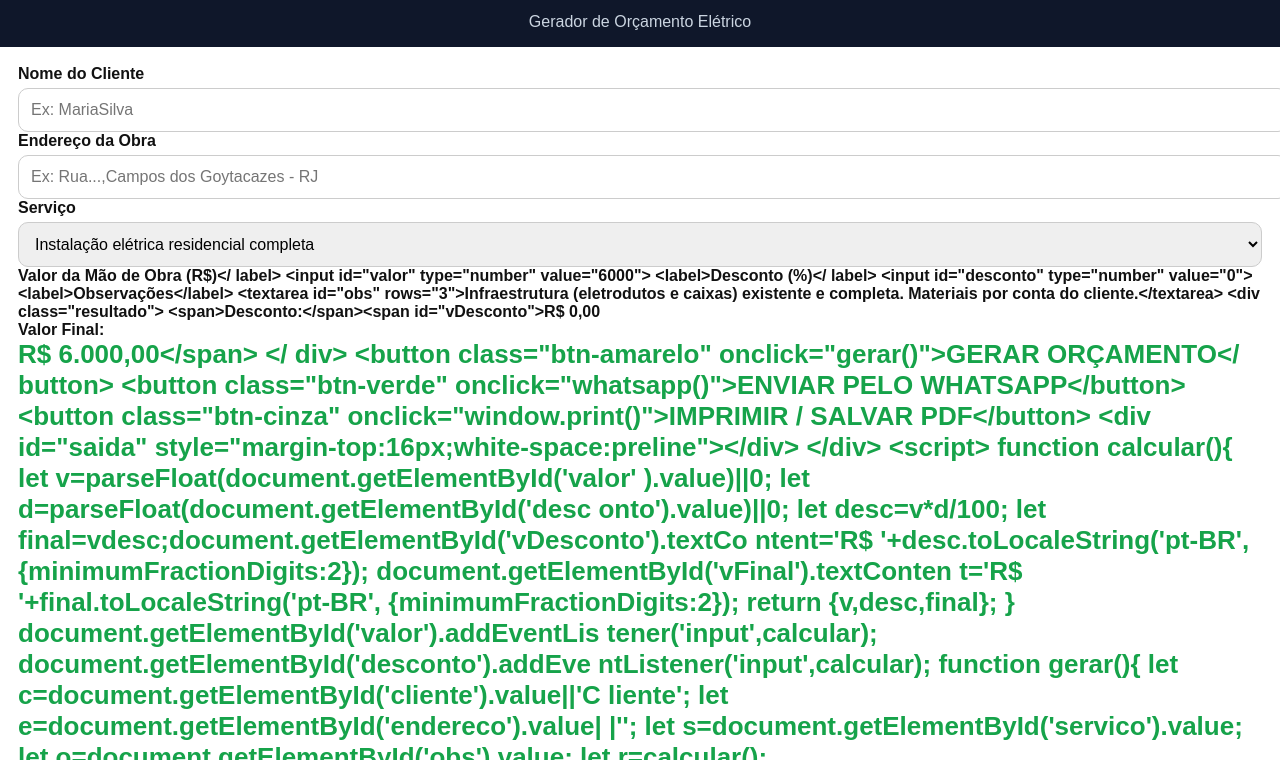
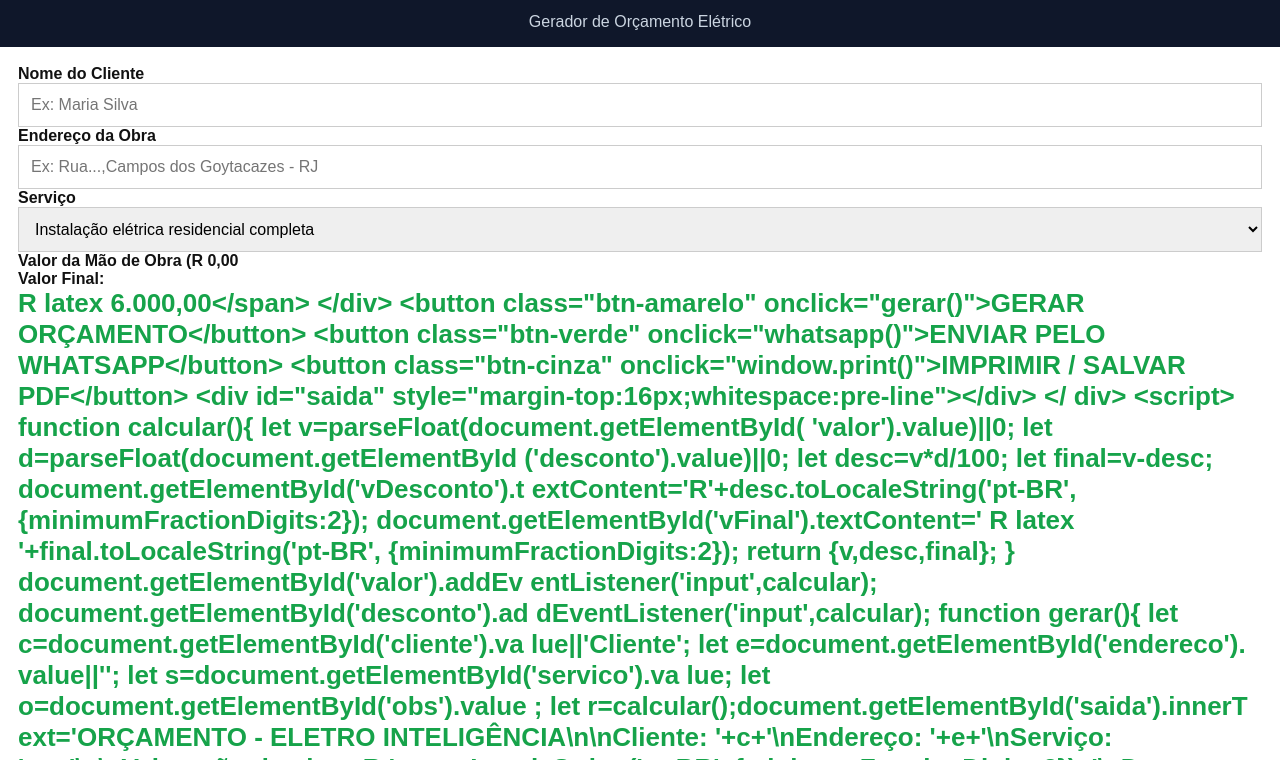
Before and after one commit to andersonsilva199154-maker/ELETRO-INTELIGENCE, a plain HTML site: page index.html in a window 1280 px wide. Shown: the part 40-800 px from the top of the page. Drawn offline with Linux system fonts and the light colour scheme.

Commit message:
Update index.html

```diff
--- a/index.html
+++ b/index.html
@@ -2,121 +2,114 @@
 <html lang="pt-BR">
 <head>
 <meta charset="UTF-8">
-<meta name="viewport"
-content="width=device-width, initialscale=1.0">
+<meta name="viewport" content="width=devicewidth, initial-scale=1.0">
 <title>Eletro Inteligência - Orçamento</title>
 <style>
-body{font-family:Arial,sansserif;background:#0f172a;color:#fff;margin:0;p
-1.
-2.
-3.
-4.
-5.
-6.
-7.adding:16px}
+body{font-family:Arial,sansserif;background:#0f172a;color:#fff;margin:0;pad
+ding:16px}
 .card{background:#fff;color:#111;borderradius:16px;padding:18px;maxwidth:520px;margin:auto}
 h1{color:#facc15;text-align:center;margin:0}
 p.sub{text-align:center;color:#cbd5e1}
 label{font-weight:bold;display:block;margintop:12px}
-input,select,textarea{width:100%;padding:12px;
-border-radius:10px;border:1px solid
-#ccc;margin-top:5px;box-sizing:borderbox;font-size:16px}
-button{width:100%;padding:14px;border:none;
-border-radius:12px;font-size:17px;fontweight:bold;margin-top:12px;cursor:pointer}
+input,select,textarea{width:100%;padding:12px;b
+order-radius:10px;border:1px solid #ccc;margintop:5px;box-sizing:border-box;font-size:16px}
+button{width:100%;padding:14px;border:none;bor
+der-radius:12px;font-size:17px;fontweight:bold;margin-top:12px;cursor:pointer}
 .btn-amarelo{background:#facc15}
 .btn-verde{background:#22c55e;color:#fff}
 .btn-cinza{background:#e2e8f0}
-.resultado{background:#fef9c3;borderradius:12px;padding:14px;margin-top:14px}.total{font-size:26px;fontweight:bold;color:#16a34a;display:block}
+.resultado{background:#fef9c3;borderradius:12px;padding:14px;margin-top:14px}
+.total{font-size:26px;fontweight:bold;color:#16a34a;display:block}
 </style>
 </head>
 <body>
 <h1>Õ ELETRO INTELIGÊNCIA</h1>
-<p class="sub">Gerador de Orçamento
-Elétrico</p>
+<p class="sub">Gerador de Orçamento Elétrico</
+p>
 <div class="card">
 <label>Nome do Cliente</label>
-<input id="cliente" placeholder="Ex: Maria
-Silva">
-<label>Endereço da Obra</label>
+<input id="cliente" placeholder="Ex: Maria Silva"><label>Endereço da Obra</label>
 <input id="endereco" placeholder="Ex: Rua...,
 Campos dos Goytacazes - RJ">
 <label>Serviço</label>
 <select id="servico">
 <option>Instalação elétrica residencial
 completa</option>
-<option>Instalação de padrão de entrada</option>
+<option>Instalação de padrão de entrada</
+option>
 <option>Montagem de QDC / Quadro de
 distribuição</option>
-<option>Passagem de cabos / fiação</
+<option>Passagem de cabos / fiação</option>
+<option>Instalação de tomadas e interruptores</
 option>
-<option>Instalação de tomadas e
-interruptores</option>
 <option>Outro serviço</option>
 </select>
-<label>Valor da Mão de Obra (R$)&lt;/
-label&gt; &lt;input id="valor" type="number"
-value="6000"&gt; &lt;label&gt;Desconto (%)&lt;/
-label&gt; &lt;input id="desconto"
-type="number" value="0"&gt;
-&lt;label&gt;Observações&lt;/label&gt;
-&lt;textarea id="obs"
-rows="3"&gt;Infraestrutura (eletrodutos e
-caixas) existente e completa. Materiais por
-conta do cliente.&lt;/textarea&gt; &lt;div
-class="resultado"&gt; &lt;span&gt;Desconto:&lt;/span&gt;&lt;span id="vDesconto"&gt;R$
+<label>Valor da Mão de Obra (R
 0,00</span><br>
-<span>Valor Final: </span><span class="total"
-id="vFinal">R$ 6.000,00&lt;/span&gt; &lt;/
-div&gt; &lt;button class="btn-amarelo"
-onclick="gerar()"&gt;GERAR ORÇAMENTO&lt;/
-button&gt; &lt;button class="btn-verde"
+<span>Valor Final: </span><span class="total"id="vFinal">R
+latex
+6.000,00&lt;/span&gt; &lt;/div&gt;
+&lt;button class="btn-amarelo"
+onclick="gerar()"&gt;GERAR
+ORÇAMENTO&lt;/button&gt; &lt;button
+class="btn-verde"
 onclick="whatsapp()"&gt;ENVIAR PELO
 WHATSAPP&lt;/button&gt; &lt;button
 class="btn-cinza"
 onclick="window.print()"&gt;IMPRIMIR /
-SALVAR PDF&lt;/button&gt; &lt;div id="saida"
-style="margin-top:16px;white-space:preline"&gt;&lt;/div&gt; &lt;/div&gt; &lt;script&gt;
-function calcular(){ let
-v=parseFloat(document.getElementById('valor'
-).value)||0; let
-d=parseFloat(document.getElementById('desc
-onto').value)||0; let desc=v*d/100; let final=vdesc;document.getElementById('vDesconto').textCo
-ntent='R$ '+desc.toLocaleString('pt-BR',
+SALVAR PDF&lt;/button&gt; &lt;div
+id="saida" style="margin-top:16px;whitespace:pre-line"&gt;&lt;/div&gt; &lt;/
+div&gt; &lt;script&gt; function calcular(){
+let
+v=parseFloat(document.getElementById(
+'valor').value)||0; let
+d=parseFloat(document.getElementById
+('desconto').value)||0; let desc=v*d/100;
+let final=v-desc;
+document.getElementById('vDesconto').t
+extContent='R'+desc.toLocaleString('pt-BR',
 {minimumFractionDigits:2});
-document.getElementById('vFinal').textConten
-t='R$ '+final.toLocaleString('pt-BR',
+document.getElementById('vFinal').textContent='
+R
+latex
+'+final.toLocaleString('pt-BR',
 {minimumFractionDigits:2}); return
 {v,desc,final}; }
-document.getElementById('valor').addEventLis
-tener('input',calcular);
-document.getElementById('desconto').addEve
-ntListener('input',calcular); function gerar(){ let
-c=document.getElementById('cliente').value||'C
-liente'; let
-e=document.getElementById('endereco').value|
-|''; let
-s=document.getElementById('servico').value;
-let o=document.getElementById('obs').value;
-let r=calcular();
-document.getElementById('saida').innerText='
-ORÇAMENTO - ELETROINTELIGÊNCIA\n\nCliente: '+c+'\nEndereço:
-'+e+'\nServiço: '+s+'\n\nValor mão de obra:
-R$ '+r.v.toLocaleString('pt-BR',
-{minimumFractionDigits:2})+'\nDesconto: R$
+document.getElementById('valor').addEv
+entListener('input',calcular);
+document.getElementById('desconto').ad
+dEventListener('input',calcular); function
+gerar(){ let
+c=document.getElementById('cliente').va
+lue||'Cliente'; let
+e=document.getElementById('endereco').
+value||''; let
+s=document.getElementById('servico').va
+lue; let
+o=document.getElementById('obs').value
+; let r=calcular();document.getElementById('saida').innerT
+ext='ORÇAMENTO - ELETRO
+INTELIGÊNCIA\n\nCliente:
+'+c+'\nEndereço: '+e+'\nServiço:
+'+s+'\n\nValor mão de obra: R
+'+r.v.toLocaleString('pt-BR',
+{minimumFractionDigits:2})+'\nDesconto: R
+latex
 '+r.desc.toLocaleString('pt-BR',
-{minimumFractionDigits:2})+'\nVALOR FINAL:
-R$ '+r.final.toLocaleString('pt-BR',
-{minimumFractionDigits:2})
-+'\n\nObservações: '+o;
+{minimumFractionDigits:2})+'\nVALOR
+FINAL: R
+'+r.final.toLocaleString('pt-BR',
+{minimumFractionDigits:2})+'\n\nObservações:
+'+o;
 }
 function whatsapp(){
 gerar();
-let
-texto=encodeURIComponent(document.getEle
-mentById('saida').innerText);
-window.open('https://wa.me/
-5522999999999?text='+texto,'_blank');
+lettexto=encodeURIComponent(document.getElem
+entById('saida').innerText);
+window.open('https://wa.me/5522999999999?
+text='+texto,'_blank');
 }
 calcular();
-</script></body>
+</script>
+</body>
 </html>
```
